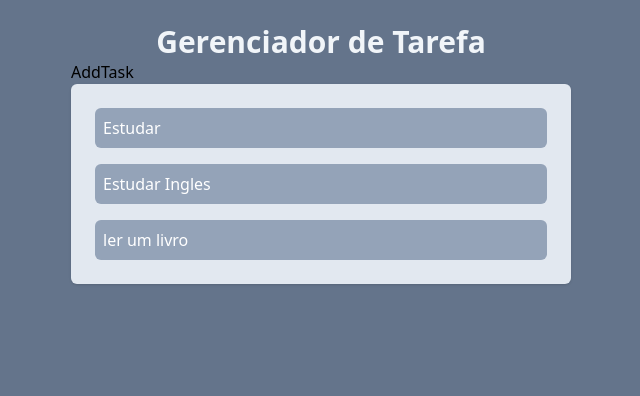
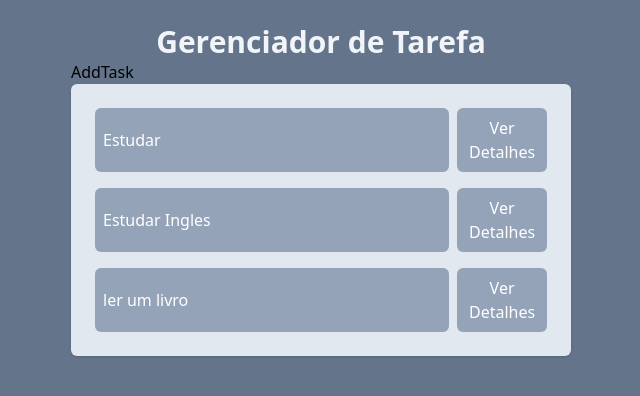
Before and after one commit to cesinhadev/Gerenciador_Tarefa, a React (Vite) app: page / in a window 1280 px wide. Shown: the top 396 px of the page, without its empty margins (319-959 px from the left). Built offline with nearby package versions, Linux system fonts and the light colour scheme.

Commit message:
Adicionando botão de ver detalhes

```diff
--- a/src/components/Task.jsx
+++ b/src/components/Task.jsx
@@ -2,8 +2,13 @@ function Task(props) {
 	return (
 		<ul className="space-y-4 p-6 bg-slate-200 rounded-md shadow">
 			{props.tasks.map((task) => (
-				<li key={task.id} className="bg-slate-400 text-white p-2 rounded-md">
-					{task.title}
+				<li key={task.id} className="flex gap-2">
+					<button className="text-left w-full bg-slate-400 text-white p-2 rounded-md">
+						{task.title}
+					</button>
+					<button className="bg-slate-400 text-white p-2 rounded-md">
+						Ver Detalhes
+					</button>
 				</li>
 			))}
 		</ul>
```
